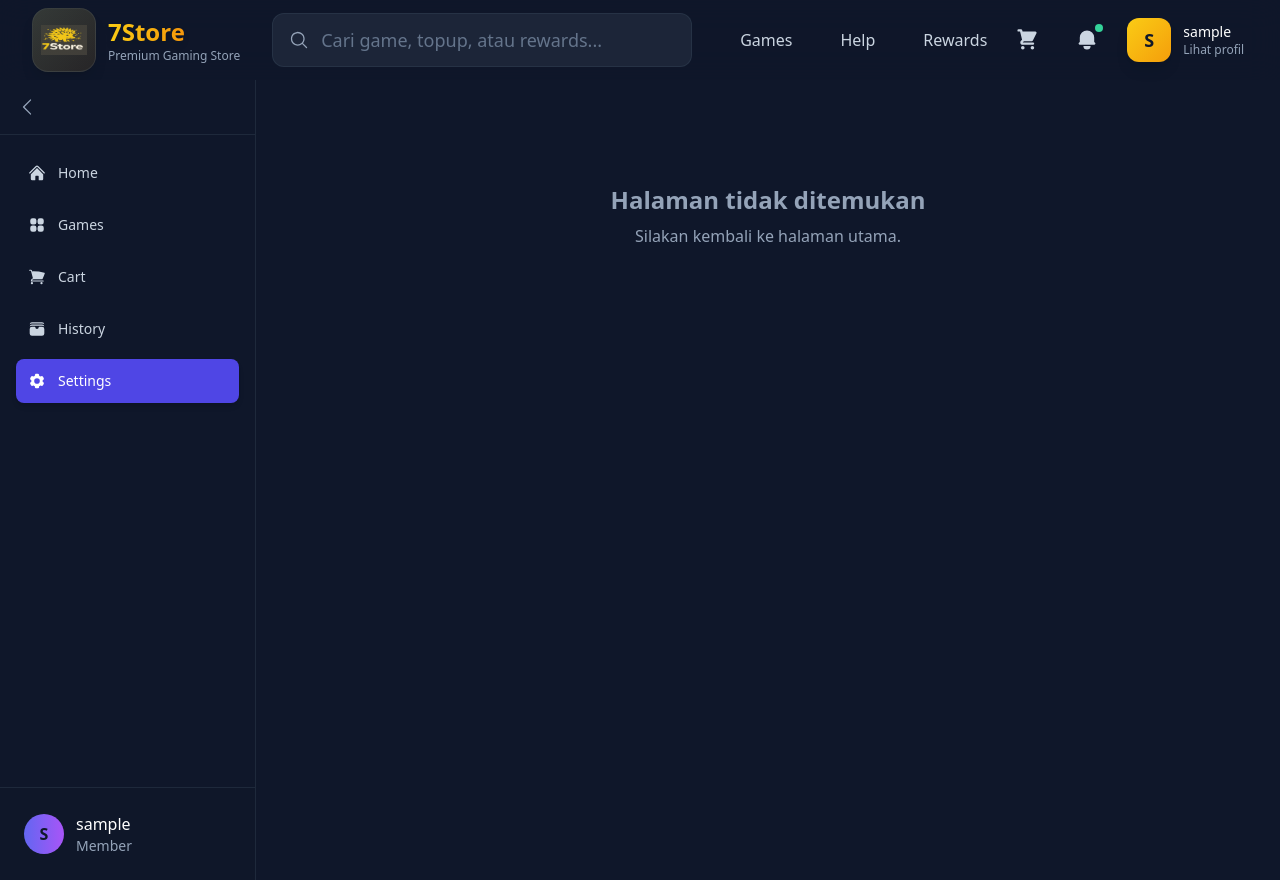
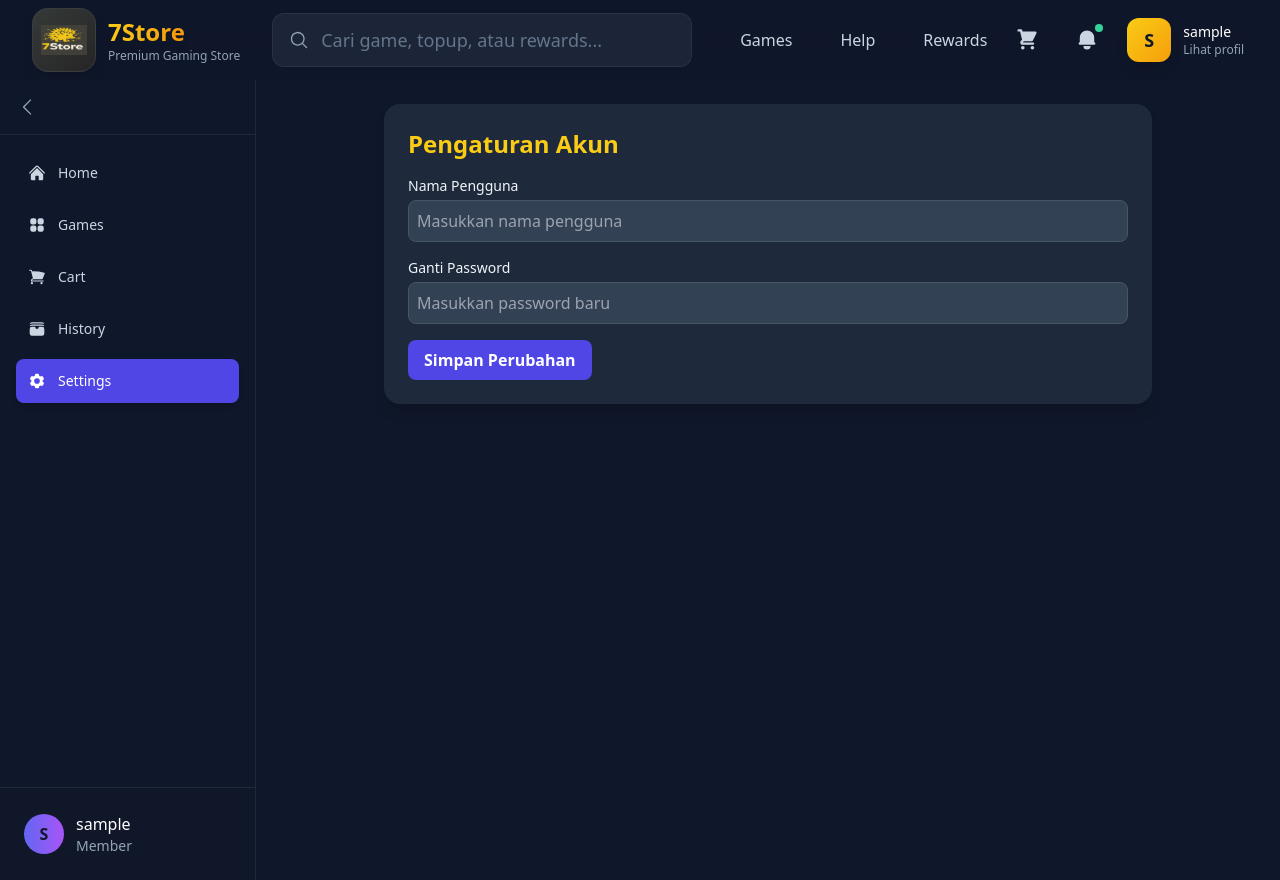
Before and after one commit to eeeeeldestttt/7Store, a React (Vite) app: page /settings/account in a window 1280 px wide. Built offline with nearby package versions, Linux system fonts and the light colour scheme; sample sign-in values are in the browser's storage.

Commit message:
modified:   src/App.tsx 	new file:   src/pages/settings/SettingsAccount.tsx 	new file:   src/pages/settings/SettingsSecurity.tsx

```diff
--- a/src/App.tsx
+++ b/src/App.tsx
@@ -16,7 +16,9 @@ import Help from "./pages/Help";
 import CheckoutPage from "./pages/CheckoutPage";
 import OrdersPage from "./pages/OrdersPage";
 import Rewards from "./pages/Rewards";
-import Settings from "./pages/Settings"; // ✅ huruf besar
+import Settings from "./pages/Settings";
+import SettingsAccount from "./pages/settings/SettingsAccount";
+import SettingsSecurity from "./pages/settings/SettingsSecurity";
 
 export default function App() {
   return (
@@ -80,11 +82,28 @@ export default function App() {
             }
           />
 
+          {/* ⚙️ Settings dan sub-halamannya */}
           <Route
             path="/settings"
             element={
               <ProtectedRoute>
-                <Settings /> {/* ✅ huruf besar */}
+                <Settings />
+              </ProtectedRoute>
+            }
+          />
+          <Route
+            path="/settings/account"
+            element={
+              <ProtectedRoute>
+                <SettingsAccount />
+              </ProtectedRoute>
+            }
+          />
+          <Route
+            path="/settings/security"
+            element={
+              <ProtectedRoute>
+                <SettingsSecurity />
               </ProtectedRoute>
             }
           />
@@ -108,7 +127,6 @@ export default function App() {
               </ProtectedRoute>
             }
           />
-
           <Route
             path="/edit-profile"
             element={
--- /dev/null
+++ b/src/pages/settings/SettingsAccount.tsx
@@ -0,0 +1,35 @@
+import React from "react";
+
+export default function SettingsAccount() {
+  return (
+    <div className="max-w-3xl mx-auto bg-slate-800 text-slate-100 p-6 rounded-2xl shadow-lg">
+      <h2 className="text-2xl font-bold mb-4 text-yellow-400">
+        Pengaturan Akun
+      </h2>
+
+      <div className="space-y-4">
+        <div>
+          <label className="block text-sm mb-1">Nama Pengguna</label>
+          <input
+            type="text"
+            placeholder="Masukkan nama pengguna"
+            className="w-full p-2 rounded-lg bg-slate-700 border border-slate-600 focus:outline-none"
+          />
+        </div>
+
+        <div>
+          <label className="block text-sm mb-1">Ganti Password</label>
+          <input
+            type="password"
+            placeholder="Masukkan password baru"
+            className="w-full p-2 rounded-lg bg-slate-700 border border-slate-600 focus:outline-none"
+          />
+        </div>
+
+        <button className="bg-indigo-600 hover:bg-indigo-700 text-white py-2 px-4 rounded-lg font-semibold transition">
+          Simpan Perubahan
+        </button>
+      </div>
+    </div>
+  );
+}
--- /dev/null
+++ b/src/pages/settings/SettingsSecurity.tsx
@@ -0,0 +1,37 @@
+import React from "react";
+
+export default function SettingsSecurity() {
+  return (
+    <div className="max-w-3xl mx-auto bg-slate-800 text-slate-100 p-6 rounded-2xl shadow-lg">
+      <h2 className="text-2xl font-bold mb-4 text-yellow-400">
+        Keamanan Akun
+      </h2>
+
+      <div className="space-y-4">
+        <div>
+          <label className="block text-sm mb-1">
+            Aktifkan Verifikasi Dua Langkah
+          </label>
+          <button className="bg-green-600 hover:bg-green-700 text-white py-2 px-4 rounded-lg font-semibold transition">
+            Aktifkan
+          </button>
+        </div>
+
+        <div>
+          <label className="block text-sm mb-1">
+            Aktivitas Login Terakhir
+          </label>
+          <p className="text-slate-400 text-sm">
+            Terakhir login pada: 20 Oktober 2025, 14:45 WIB
+          </p>
+        </div>
+
+        <div>
+          <button className="bg-red-600 hover:bg-red-700 text-white py-2 px-4 rounded-lg font-semibold transition">
+            Logout dari Semua Perangkat
+          </button>
+        </div>
+      </div>
+    </div>
+  );
+}
```
